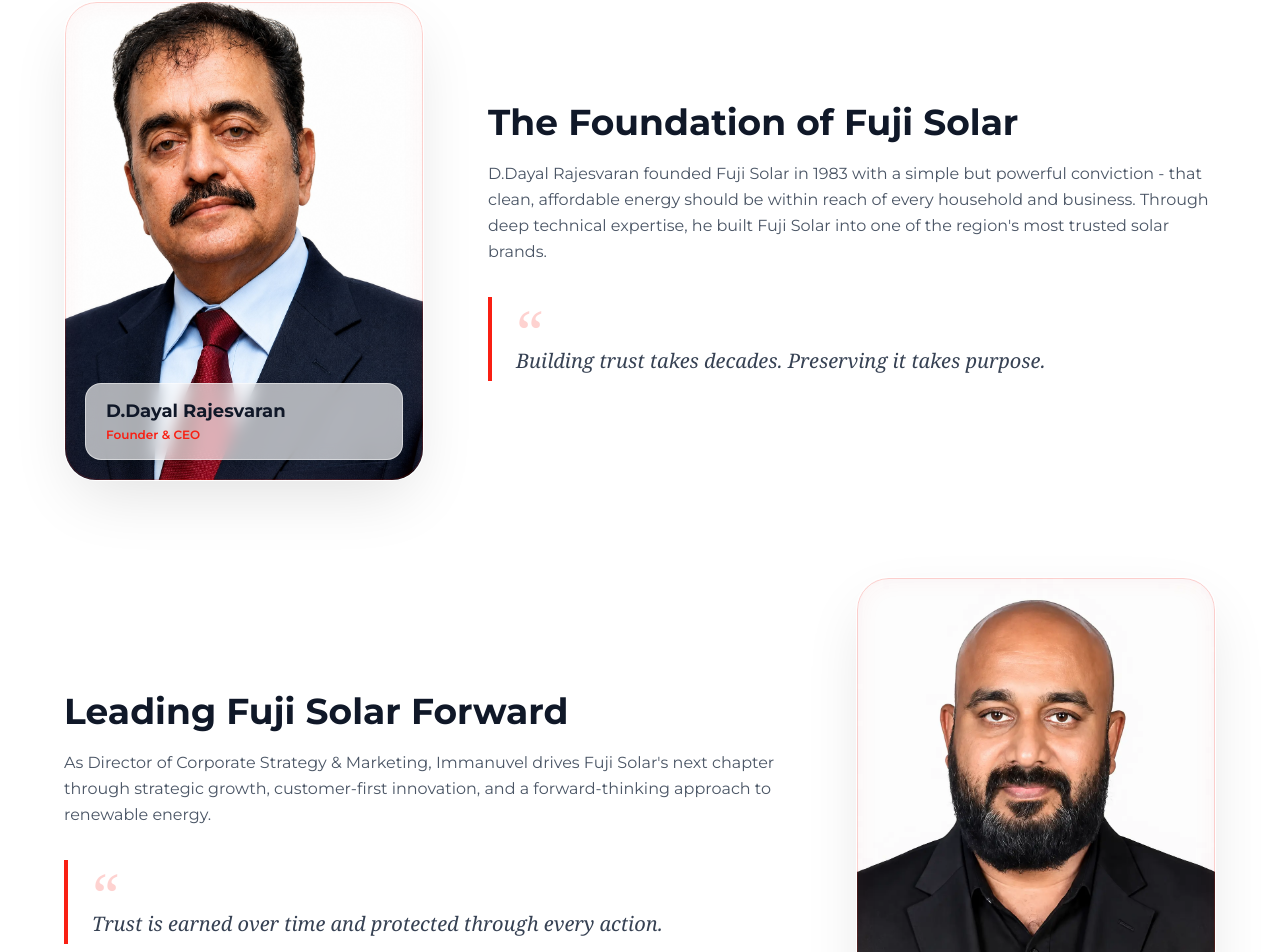
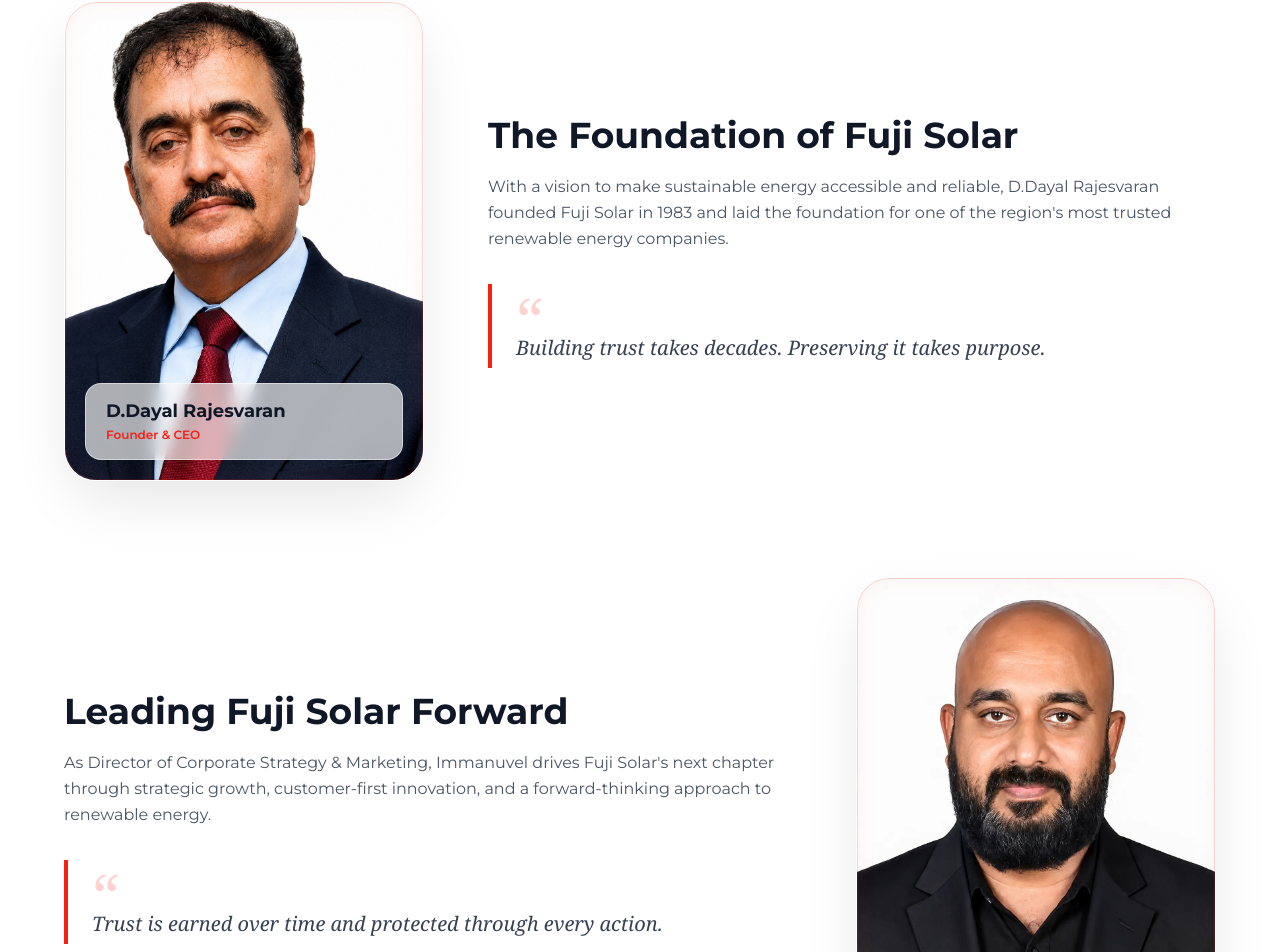
Before and after one commit to iunoware/fuji-solar, a Next.js app: page /about in a window 1280 px wide. Shown: the part 2027-2979 px from the top of the page. Built offline with nearby package versions, Linux system fonts and the light colour scheme.

Commit message:
founder content change

```diff
--- a/app/about/(components)/Founder.tsx
+++ b/app/about/(components)/Founder.tsx
@@ -15,7 +15,8 @@
     name: "D.Dayal Rajesvaran",
     role: "Founder & CEO",
     heading: "The Foundation of Fuji Solar",
-    body: "D.Dayal Rajesvaran founded Fuji Solar in 1983 with a simple but powerful conviction - that clean, affordable energy should be within reach of every household and business. Through deep technical expertise, he built Fuji Solar into one of the region's most trusted solar brands.",
+    // body: "D.Dayal Rajesvaran founded Fuji Solar in 1983 with a simple but powerful conviction - that clean, affordable energy should be within reach of every household and business. Through deep technical expertise, he built Fuji Solar into one of the region's most trusted solar brands.",
+    body: "With a vision to make sustainable energy accessible and reliable, D.Dayal Rajesvaran founded Fuji Solar in 1983 and laid the foundation for one of the region's most trusted renewable energy companies.",
     quote: "Building trust takes decades. Preserving it takes purpose.",
     imageLeft: true,
   },
@@ -25,6 +26,7 @@
     name: "Immanuvel Devavaram",
     role: "Director – Corporate Strategy & Marketing",
     heading: "Leading Fuji Solar Forward",
+    // body: "As Director of Corporate Strategy & Marketing, Immanuvel drives Fuji Solar's next chapter through strategic growth, customer-first innovation, and a forward-thinking approach to renewable energy.",
     body: "As Director of Corporate Strategy & Marketing, Immanuvel drives Fuji Solar's next chapter through strategic growth, customer-first innovation, and a forward-thinking approach to renewable energy.",
     quote: "Trust is earned over time and protected through every action.",
     imageLeft: false,
@@ -35,6 +37,7 @@
     name: "Mohamed Ali M",
     role: "Head – Technology & Implementation",
     heading: "Engineering Solar Excellence",
+    // body: "As Head of Technology & Implementation, Mohammed Ali leads the technical backbone of Fuji Solar. From system architecture to on-ground execution, he ensures every solar solution is delivered with precision, performance, and uncompromising quality.",
     body: "As Head of Technology & Implementation, Mohammed Ali leads the technical backbone of Fuji Solar. From system architecture to on-ground execution, he ensures every solar solution is delivered with precision, performance, and uncompromising quality.",
     quote: "Innovation succeeds when precision meets execution.",
     imageLeft: true,
@@ -144,9 +147,10 @@
           </h2>
 
           <p className="max-w-3xl text-gray-600 text-md leading-relaxed">
-            For over 43 years, Fuji Solar has grown through generational leadership —
-            built on D.Dayal Rajesvaran&apos;s pioneering vision and strengthened by
-            Immanuvel&apos;s strategic direction for the future.
+            For over 43 years, Fuji Solar has grown through generational
+            leadership — built on D.Dayal Rajesvaran&apos;s pioneering vision
+            and strengthened by Immanuvel&apos;s strategic direction for the
+            future.
           </p>
         </div>
 
```
